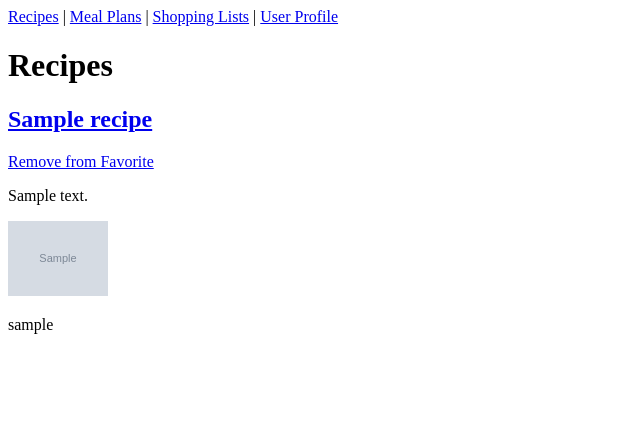
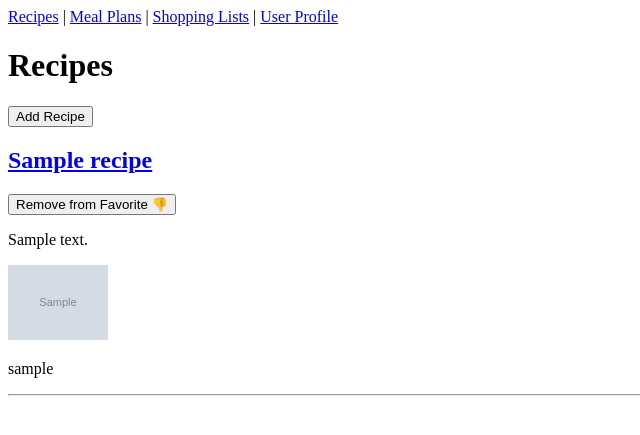
Before and after one commit to JoelRice/Plan-Shop-Eat, a Django app: page /recipe_app/recipes/ in a window 1280 px wide. Shown: the top 435 px of the page, without its empty margins (0-640 px from the left). Run offline with Django 3.2, Linux system fonts and the light colour scheme; a user stored in the database is signed in; tables that the repository leaves empty hold one stand-in row (values such as "Sample post"); grey boxes marked "Sample" are stand-in pictures.

Commit message:
updated links to buttons, added button to add recipe.

```diff
--- a/templates/recipe.html
+++ b/templates/recipe.html
@@ -1,9 +1,9 @@
 <h1>{{recipe.title}}</h1>
 {% if request.user in recipe.favorited_by.all %}
 
-<a href="/recipe_app/removeFavorite/{{recipe.id}}/">Remove from Favorite</a>
+<a href="/recipe_app/removeFavorite/{{recipe.id}}/"><button>Remove from Favorite 👎</button></a>
 {% else %}
-<a href="/recipe_app/favorite/{{recipe.id}}/">Add to Favorite</a>
+<a href="/recipe_app/favorite/{{recipe.id}}/"><button>Add to Favorite 👍</button></a>
 
 {% endif %}
 <p>Created by: {{recipe.created_by}}</p>
@@ -29,6 +29,7 @@
 <h2>Instructions</h2>
 <pre>{{recipe.instruction}}</pre>
 <p>Created at: {{recipe.created_at}}</p>
+<hr />
 <h2>Reviews</h2>
 <a href="/recipe_app/createReview/{{recipe.id}}/"">Add Review</a>
 {% if reviews %} {% for review in reviews %}
@@ -37,6 +38,7 @@
 <p>{{review.rating}}/5</p>
 <p>{{review.body}}</p>
 <p>{{review.created_at}}</p>
+<hr />
 
 <p>{% endfor %} {% else %}</p>
 
--- a/templates/recipes.html
+++ b/templates/recipes.html
@@ -1,13 +1,18 @@
 {% extends 'base.html' %} {% block content %}
 <h1>Recipes</h1>
+<a href="/recipe_app/createRecipe/"><button>Add Recipe</button></a>
 
 {% for recipe in recipes %}
 <h2><a href="/recipe_app/recipe/{{recipe.id}}/">{{recipe.title}}</a></h2>
 {% if request.user in recipe.favorited_by.all %}
 
-<a href="/recipe_app/removeFavorite/{{recipe.id}}/">Remove from Favorite</a>
+<a href="/recipe_app/removeFavorite/{{recipe.id}}/"
+  ><button>Remove from Favorite 👎</button></a
+>
 {% else %}
-<a href="/recipe_app/favorite/{{recipe.id}}/">Add to Favorite</a>
+<a href="/recipe_app/favorite/{{recipe.id}}/"
+  ><button>Add to Favorite 👍</button></a
+>
 
 {% endif %}
 <p>{{recipe.recipe_description|truncatechars:100}}</p>
@@ -19,4 +24,5 @@
 />
 {% endif %}
 <p>{{recipe.created_by}}</p>
+<hr />
 {% endfor %} {% endblock %}
```
